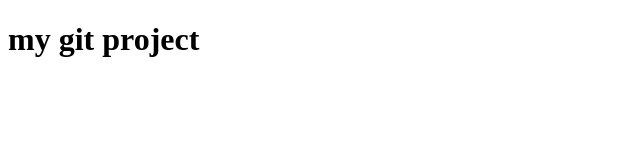
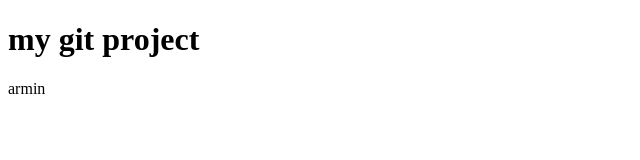
Before and after one commit to Armiinshadkamii/git.project, a plain HTML site: page index.html in a window 1280 px wide. Shown: the full height of the page, 0-640 px from the left. Drawn offline with Linux system fonts and the light colour scheme.

Commit message:
added armin paragraph

```diff
--- a/index.html
+++ b/index.html
@@ -8,5 +8,6 @@
 </head>
 <body>
     <h1>my git project</h1>
+    <p>armin</p>
 </body>
 </html>
```
